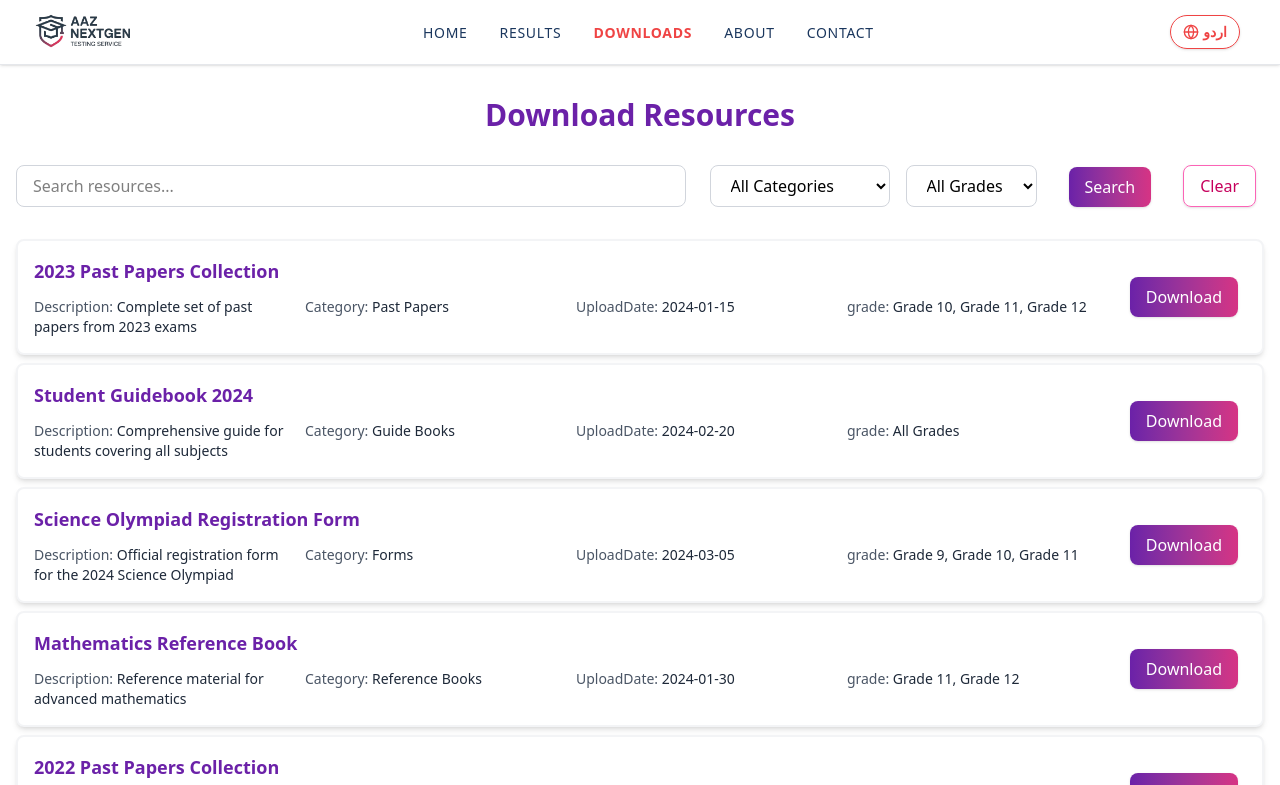
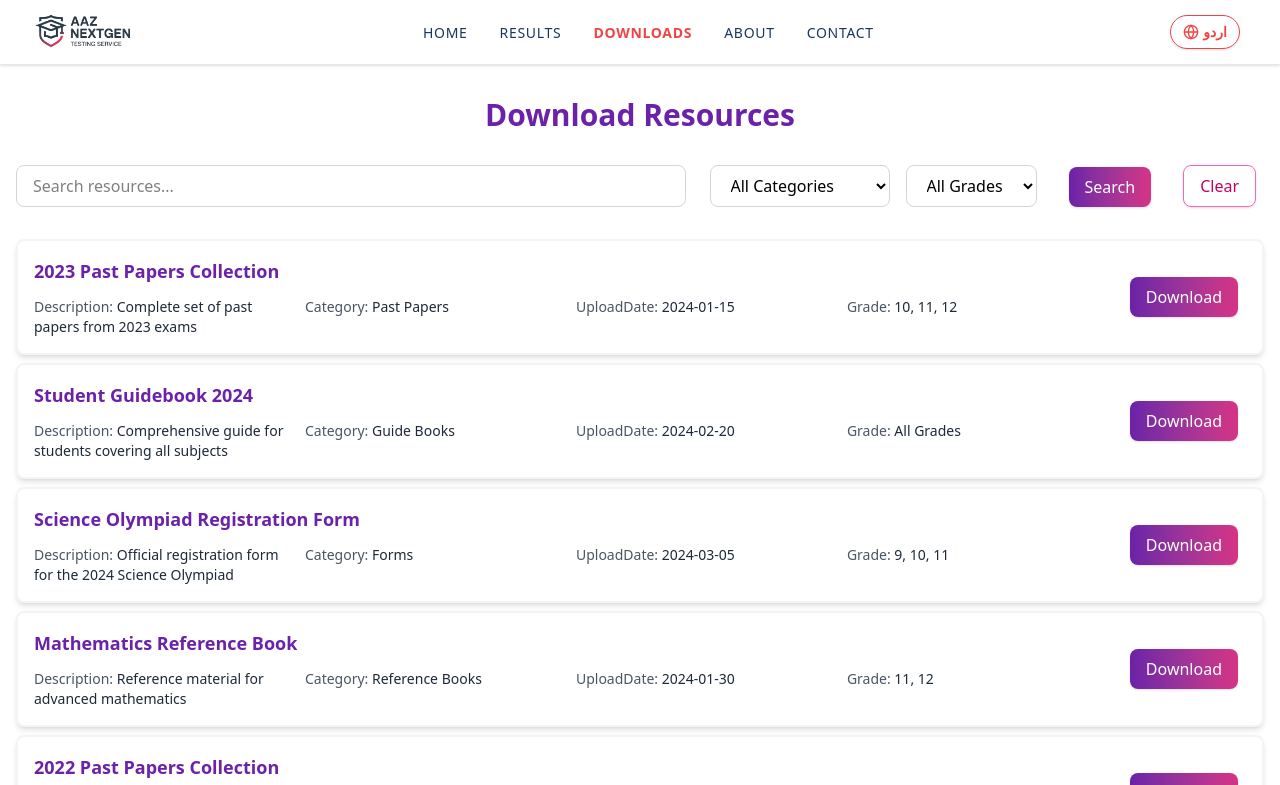
Before and after one commit to Wamiq319/aaz-nextgen, a Next.js app: page /en/download in a window 1280 px wide. Shown: the top 785 px of the page. Built offline with nearby package versions, Linux system fonts and the light colour scheme.

Commit message:
All chnages Done and Fix

```diff
--- a/src/app/[locale]/download/page.tsx
+++ b/src/app/[locale]/download/page.tsx
@@ -230,7 +230,7 @@ export default function DownloadsPage() {
                 { label: "Description", value: download.description },
                 { label: "Category", value: download.category },
                 { label: "UploadDate", value: download.uploadDate },
-                { label: "grade", value: download.grades.join(", ") },
+                { label: "Grade", value: download.grades.join(", ") },
               ]}
               buttonText="Download"
               onButtonClick={handleDownload}
--- a/src/app/[locale]/result/[eventId]/page.tsx
+++ b/src/app/[locale]/result/[eventId]/page.tsx
@@ -159,7 +159,11 @@ export default function EventResultsPage() {
                 data={[
                   { label: "Roll No", value: result.examData.rollNumber },
                   { label: "Position", value: `#${result.examData.position}` },
-                  { label: "Grade", value: `Grade ${result.student.grade}` },
+                  {
+                    label: "Grade",
+                    value: result.student.grade,
+                    className: "font-bold",
+                  },
                   {
                     label: "Score",
                     value: `${result.examData.score}%`,
--- a/src/components/home/FAQ.tsx
+++ b/src/components/home/FAQ.tsx
@@ -1,7 +1,7 @@
 // components/FAQSection.tsx
 "use client";
 
-import { ChevronDown, ChevronUp } from "lucide-react";
+import { ArrowRight, ChevronDown, ChevronUp } from "lucide-react";
 import { useState } from "react";
 import { useTranslations } from "next-intl";
 import { Button } from "../ui/Button";
@@ -73,7 +73,7 @@ export const FAQSection = () => {
             className="mx-auto"
           >
             {t("ctaText")}
-            <ChevronDown className="ml-2 h-4 w-4" />
+            <ArrowRight />
           </Button>
         </div>
       </div>
--- a/src/components/home/Hero.tsx
+++ b/src/components/home/Hero.tsx
@@ -17,6 +17,7 @@ import {
   ArrowDown,
   Users,
   MapPin,
+  User,
 } from "lucide-react";
 
 const slides = [
@@ -112,7 +113,7 @@ export const HeroSection = () => {
               <div className="w-full max-w-md text-center">
                 <h1 className="text-3xl font-bold text-white leading-tight mb-4">
                   {t(`${slide.key}.title`)}{" "}
-                  <span className="text-[#F472B6]">
+                  <span className="text-[#ff0084]">
                     {t(`${slide.key}.highlight`)}
                   </span>
                 </h1>
@@ -129,7 +130,7 @@ export const HeroSection = () => {
                   className="w-full max-w-xs mx-auto bg-[#EF4444] hover:bg-[#D63384]"
                 >
                   {t(`${slide.key}.buttonText`)}
-                  <ArrowDown size={16} />
+                  <ArrowRight size={16} />
                 </Button>
               </div>
             </div>
@@ -161,10 +162,10 @@ export const HeroSection = () => {
                 </Button>
                 <div className="mt-8 grid grid-cols-2 gap-4 w-full max-w-md">
                   <StatCard
-                    value={t("stats.provinces")}
-                    label={t("stats.provincesLabel")}
-                    icon={<MapPin size={18} />}
-                    variant="primary"
+                    value={t("stats.students")}
+                    label={t("stats.studentsLabel")}
+                    icon={<User size={18} />}
+                    variant="accent"
                   />
                   <StatCard
                     value={t("stats.provinces")}
--- a/src/data/downloads.json
+++ b/src/data/downloads.json
@@ -9,7 +9,7 @@
       "fileSize": "4.2 MB",
       "downloadUrl": "/assets/pdf/past-papers-2023.pdf",
       "uploadDate": "2024-01-15",
-      "grades": ["Grade 10", "Grade 11", "Grade 12"]
+      "grades": ["10", "11", "12"]
     },
     {
       "id": "2",
@@ -29,9 +29,9 @@
       "category": "Forms",
       "fileType": "PDF",
       "fileSize": "0.5 MB",
-      "downloadUrl": "/assets/pdf/science-olympiad-form.pdf",
+      "downloadUrl": "/assets/pdf/guidebook-2024.pdf",
       "uploadDate": "2024-03-05",
-      "grades": ["Grade 9", "Grade 10", "Grade 11"]
+      "grades": ["9", "10", "11"]
     },
     {
       "id": "4",
@@ -40,9 +40,9 @@
       "category": "Reference Books",
       "fileType": "PDF",
       "fileSize": "12.1 MB",
-      "downloadUrl": "/assets/pdf/math-reference.pdf",
+      "downloadUrl": "/assets/pdf/guidebook-2024.pdf",
       "uploadDate": "2024-01-30",
-      "grades": ["Grade 11", "Grade 12"]
+      "grades": ["11", "12"]
     },
     {
       "id": "5",
@@ -51,9 +51,9 @@
       "category": "Past Papers",
       "fileType": "PDF",
       "fileSize": "3.9 MB",
-      "downloadUrl": "/assets/pdf/past-papers-2022.pdf",
+      "downloadUrl": "/assets/pdf/guidebook-2024.pdf",
       "uploadDate": "2023-12-10",
-      "grades": ["Grade 10", "Grade 11", "Grade 12"]
+      "grades": ["10", "11", "12"]
     },
     {
       "id": "6",
@@ -62,7 +62,7 @@
       "category": "Brochures",
       "fileType": "PDF",
       "fileSize": "2.3 MB",
-      "downloadUrl": "/assets/pdf/school-brochure-2024.pdf",
+      "downloadUrl": "/assets/pdf/guidebook-2024.pdf",
       "uploadDate": "2024-01-10",
       "grades": ["All Grades"]
     },
@@ -73,9 +73,9 @@
       "category": "Books",
       "fileType": "PDF",
       "fileSize": "6.7 MB",
-      "downloadUrl": "/assets/pdf/literature-anthology.pdf",
+      "downloadUrl": "/assets/pdf/guidebook-2024.pdf",
       "uploadDate": "2024-02-15",
-      "grades": ["Grade 10", "Grade 11", "Grade 12"]
+      "grades": ["10", "11", "12"]
     },
     {
       "id": "8",
@@ -84,7 +84,7 @@
       "category": "Forms",
       "fileType": "PDF",
       "fileSize": "0.3 MB",
-      "downloadUrl": "/assets/pdf/sports-day-form.pdf",
+      "downloadUrl": "/assets/pdf/guidebook-2024.pdf",
       "uploadDate": "2024-03-01",
       "grades": ["All Grades"]
     }
```
